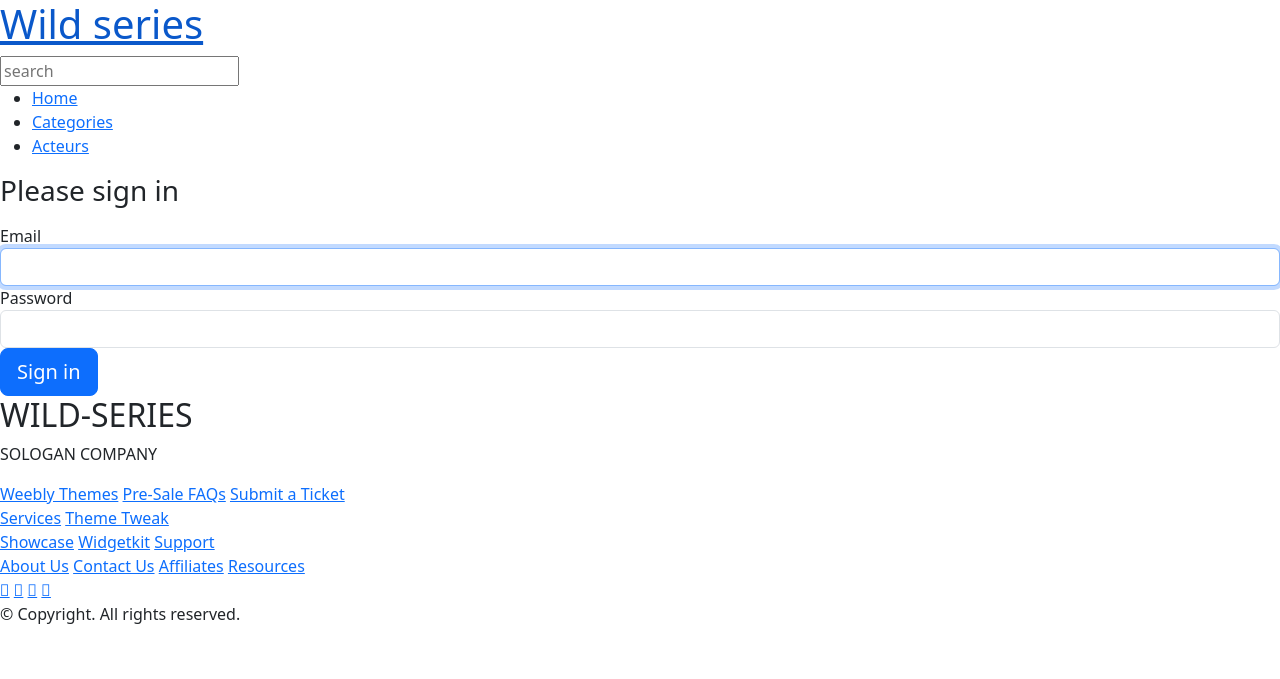
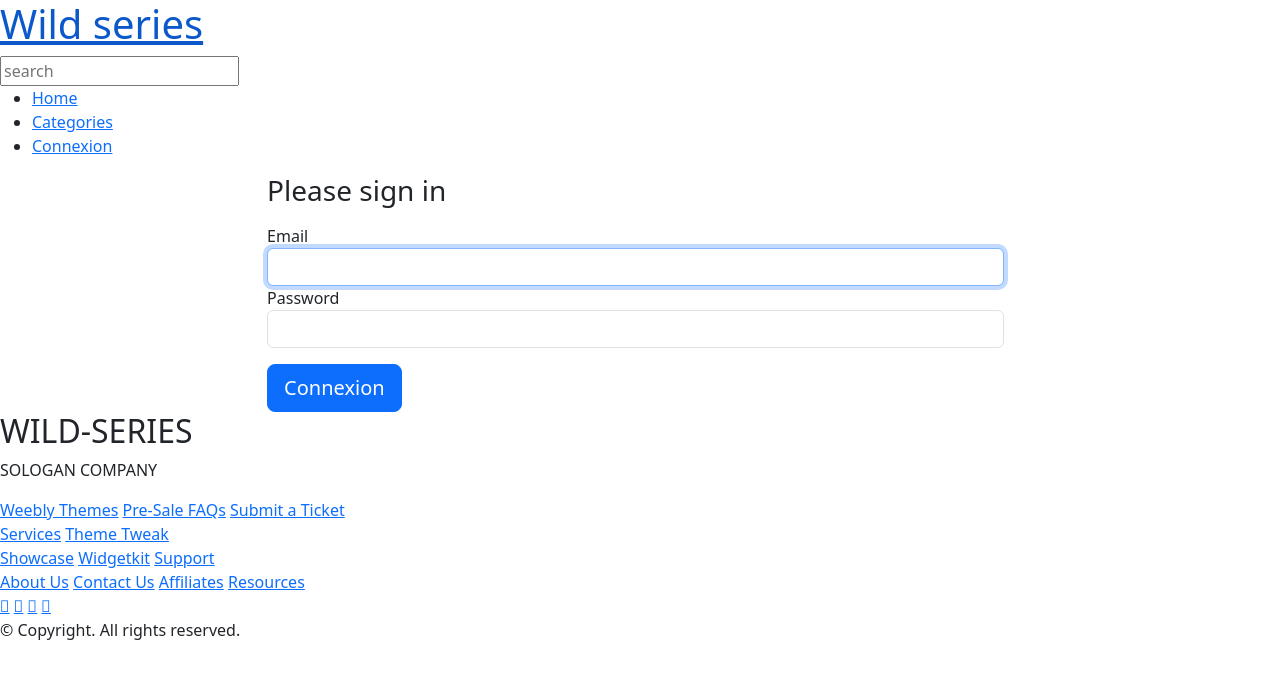
Before and after one commit to yazidsef/wild-series, a Symfony app: template templates/security/login.html.twig in a window 1280 px wide; the page is wider, and only the part inside the window is pictured. Shown: the top 679 px of that part. Run offline with Twig, Linux system fonts and the light colour scheme; the template is opened without the code that fills it, so the values that code supplies are empty; some libraries are stand-ins or nearby versions.

Commit message:
deleleting dead files , adding the connexion url to the navbar , (sign up ---> connexion )

```diff
--- a/src/Controller/SecurityController.php
+++ b/src/Controller/SecurityController.php
@@ -7,7 +7,7 @@ use Symfony\Component\HttpFoundation\Response;
 use Symfony\Component\Routing\Attribute\Route;
 use Symfony\Component\Security\Http\Authentication\AuthenticationUtils;
 
-#[Route(path: 'account/', name: 'app_login')]
+#[Route(path: 'account/')]
 class SecurityController extends AbstractController
 {
     #[Route(path: 'login', name: 'app_login')]
--- a/templates/components/navbar.html.twig
+++ b/templates/components/navbar.html.twig
@@ -15,7 +15,7 @@
 		<ul>
 			<li><a href="{{path('program_index')}}">Home</a></li>
 			<li><a href="{{path('category_index')}}">Categories</a></li>
-			<li><a href="{{path('app_actor_index')}}">Acteurs</a></li>
+			<li><a href="{{path('app_login')}}">Connexion</a></li>
 		</ul>
 	</div>
 </nav>
--- a/templates/security/login.html.twig
+++ b/templates/security/login.html.twig
@@ -13,8 +13,10 @@
                 You are logged in as {{ app.user.userIdentifier }}, <a href="{{ path('app_logout') }}">Logout</a>
             </div>
         {% endif %}
+        <div class="row">
+        <div class="col-7 m-auto">
 
-        <h1 class="h3 mb-3 font-weight-normal">Please sign in</h1>
+         <h1 class="h3 mb-3 font-weight-normal">Please sign in</h1>
         <label for="username">Email</label>
         <input type="email" value="{{ last_username }}" name="_username" id="username" class="form-control" autocomplete="email" required autofocus>
         <label for="password">Password</label>
@@ -22,6 +24,13 @@
 
         <input type="hidden" name="_csrf_token"
                value="{{ csrf_token('authenticate') }}"
+        </div>
+          <button class="btn btn-lg btn-primary mt-3
+          " type="submit">
+            Connexion
+        </button>
+        </div>
+
         >
 
         {#
@@ -34,8 +43,6 @@
             </div>
         #}
 
-        <button class="btn btn-lg btn-primary" type="submit">
-            Sign in
-        </button>
+
     </form>
 {% endblock %}
```
Also changed, not shown: templates/registration/confirmation_email.html.twig (deleted), templates/registration/register.html.twig (deleted).
